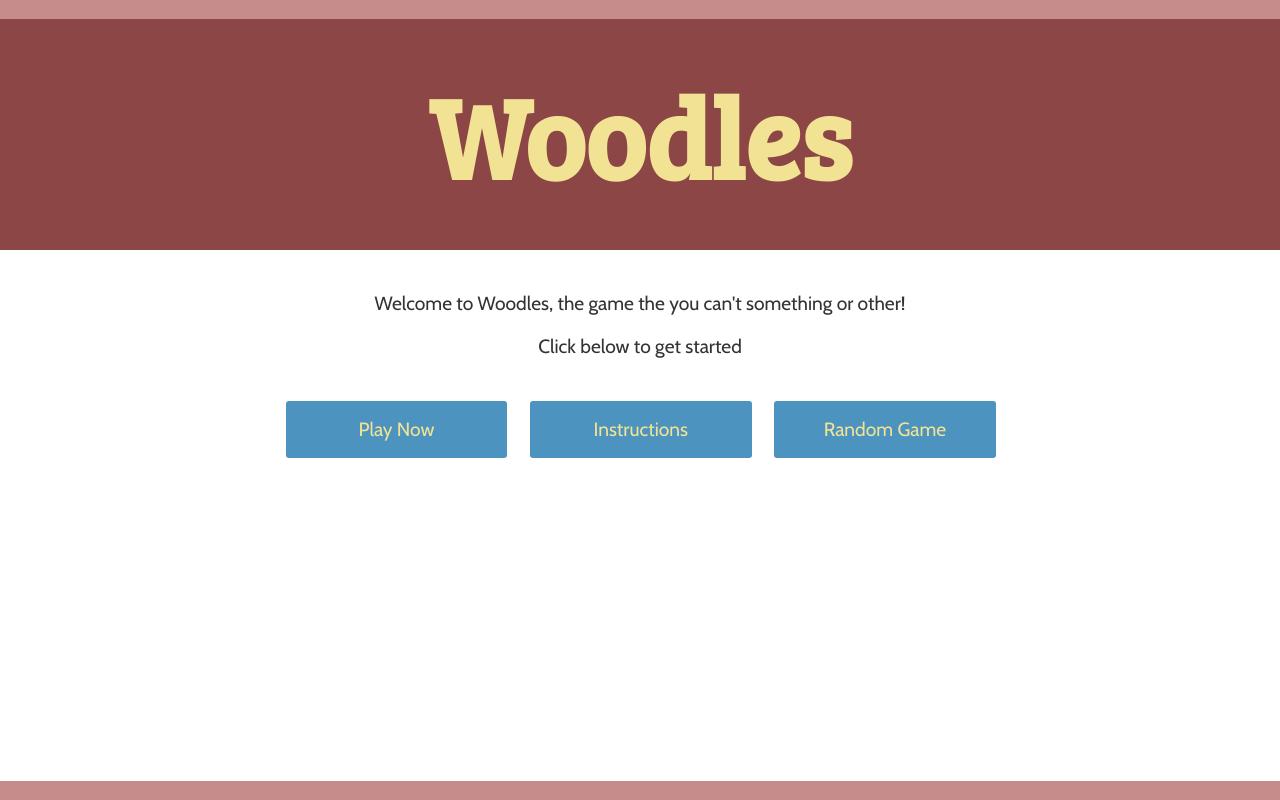
After one commit to asielen/Woodles_Flask, a Flask app: template templates/home_template.html in a window 1280 px wide. The commit adds this page. Run offline with Flask 2, Linux system fonts and the light colour scheme; the template is opened without the code that fills it, so the values that code supplies are empty.

```diff
--- a/scss/partials/_site.scss
+++ b/scss/partials/_site.scss
@@ -1,6 +1,12 @@
+html, body, #main {
+  height: 100%;
+}
 
-#main {
+.content-width {
   @include outer-container();
+  @include media(max-width $large-bp) {
+    margin: 0 $body-margin;
+  }
 }
 
 /* Site Elements */
@@ -8,7 +14,7 @@
 button {
   background-color: $secondary-color;
   color: $primary-accent;
-  margin: 0.1em;
+  margin: 0.1em 0;
   &:hover {
     background-color: darken($secondary-color, 5);
   }
@@ -20,7 +26,14 @@ button {
   background-color: $primary-color;
   color: $primary-accent;
   text-align: center;
+}
 
+.body-text {
+  margin-top: 2em;
+  margin-bottom: 2em;
+  p {
+    text-align: center;
+  }
 }
 
 .frame-bar {
@@ -36,39 +49,51 @@ footer {
   margin-bottom: 0;
   bottom: 0;
   position: fixed;
+  width: 100%;
 }
 
 /* Home */
-.home-nav {
-  @include media(min-width $large-bp) {
-    @include shift(3);
-  }
-  @include media(max-width $large-bp min-width $medium-bp) {
-    @include shift(1);
-  }
-}
 
 .home-body {
-  margin: 0 $body-margin;
-  .body-text {
-    margin-top: 2em;
-    margin-bottom: 2em;
-    p {
-      text-align: center;
-    }
+  .home-nav {
+    @include row();
+
+    @include media(min-width $large-bp) {
+      @include shift(2.4); //WHY!!!?? Some reason it wasn't centering right
     }
 
     button {
       @include span-columns(3);
-    @include media(max-width $large-bp, 20) {
-      @include span-columns(6);
+      @include media(max-width $large-bp) {
+        @include span-columns(4);
       }
       @include media(max-width $medium-bp) {
         @include span-columns(12);
       }
     }
-
+  }
 }
 
 /* Card */
-/* Fixed Footer */
+#hero-bar #card-letter {
+  font-size: modular-scale(10);
+  padding: modular-scale(-12);
+  @include media(max-width $medium-bp) {
+    font-size: modular-scale(-2, modular-scale(10));
+  }
+}
+
+
+#card-nav {
+  button {
+    width: 150px;
+    margin-bottom: $body-margin;
+    &:last-of-type {
+      float: right;
+    }
+    @include media(max-width $small-bp) {
+      width: 45%;
+    }
+
+  }
+}
--- a/scss/partials/_variables.scss
+++ b/scss/partials/_variables.scss
@@ -2,7 +2,7 @@
 /*http://www.joshfry.me/blog/2013/05/13/omega-reset-for-bourbon-neat/ Interesting */
 
 /* Breakpoints */
-$large-bp: 1056px;
+$large-bp: 1250px;
 $medium-bp: 675px;
 $small-bp: 500px;
 $short-bp: 600px; // For smaller screens
--- /dev/null
+++ b/templates/home_template.html
@@ -0,0 +1,33 @@
+<!DOCTYPE html>
+<html lang="en">
+<head>
+    <meta charset="utf-8">
+    <meta http-equiv="x-ua-compatible" content="ie=edge">
+    <meta name="viewport" content="width=device-width, initial-scale=1.0">
+    <title>Woodles</title>
+    <link rel="stylesheet" href="../static/css/app.css">
+</head>
+<body>
+<div id="main">
+    <div class="frame-bar"></div>
+    <section id="hero-bar"><h1>Woodles</h1></section>
+    <section id="body" class="content-width home-body">
+        <div class="body-text">
+            <p>
+                Welcome to Woodles, the game the you can't something or other!
+            </p>
+            <p>
+                Click below to get started
+            </p>
+        </div>
+        <nav class="home-nav">
+            <button>Play Now</button>
+            <button>Instructions</button>
+            <button>Random Game</button>
+        </nav>
+    </section>
+    <footer><div class="frame-bar"></div></footer>
+</div>
+<script src="../static/js/app.js"></script>
+</body>
+</html>
```
Also changed, not shown: templates/card.html (deleted, +0 -10 lines), templates/card_template.html (renamed from templates/home.html, +10 -8 lines), static/css/app.css, 1 other file. Lines whose indentation alone changed are shown as unchanged.
